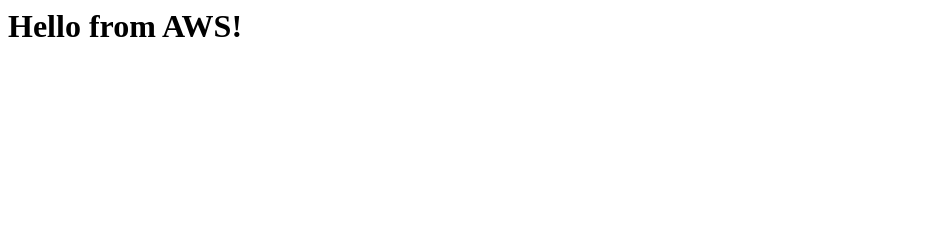
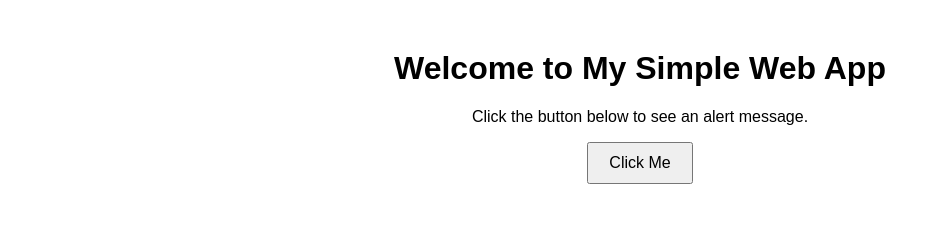
Before and after one commit to gokul20dev/myweb, a plain HTML site: page index.html in a window 1280 px wide. Shown: the whole page, without its empty margins (0-940 px from the left). Drawn offline with Linux system fonts and the light colour scheme.

Commit message:
Update index.html

```diff
--- a/index.html
+++ b/index.html
@@ -1,4 +1,31 @@
-<html>
-  <head><title>My Web App</title></head>
-  <body><h1>Hello from AWS!</h1></body>
+<!DOCTYPE html>
+<html lang="en">
+<head>
+    <meta charset="UTF-8">
+    <meta name="viewport" content="width=device-width, initial-scale=1.0">
+    <title>Simple Web App</title>
+    <style>
+        body {
+            font-family: Arial, sans-serif;
+            text-align: center;
+            margin: 50px;
+        }
+        button {
+            padding: 10px 20px;
+            font-size: 16px;
+            cursor: pointer;
+        }
+    </style>
+</head>
+<body>
+    <h1>Welcome to My Simple Web App</h1>
+    <p>Click the button below to see an alert message.</p>
+    <button onclick="showAlert()">Click Me</button>
+
+    <script>
+        function showAlert() {
+            alert("Hello! This is a simple web application.");
+        }
+    </script>
+</body>
 </html>
```
